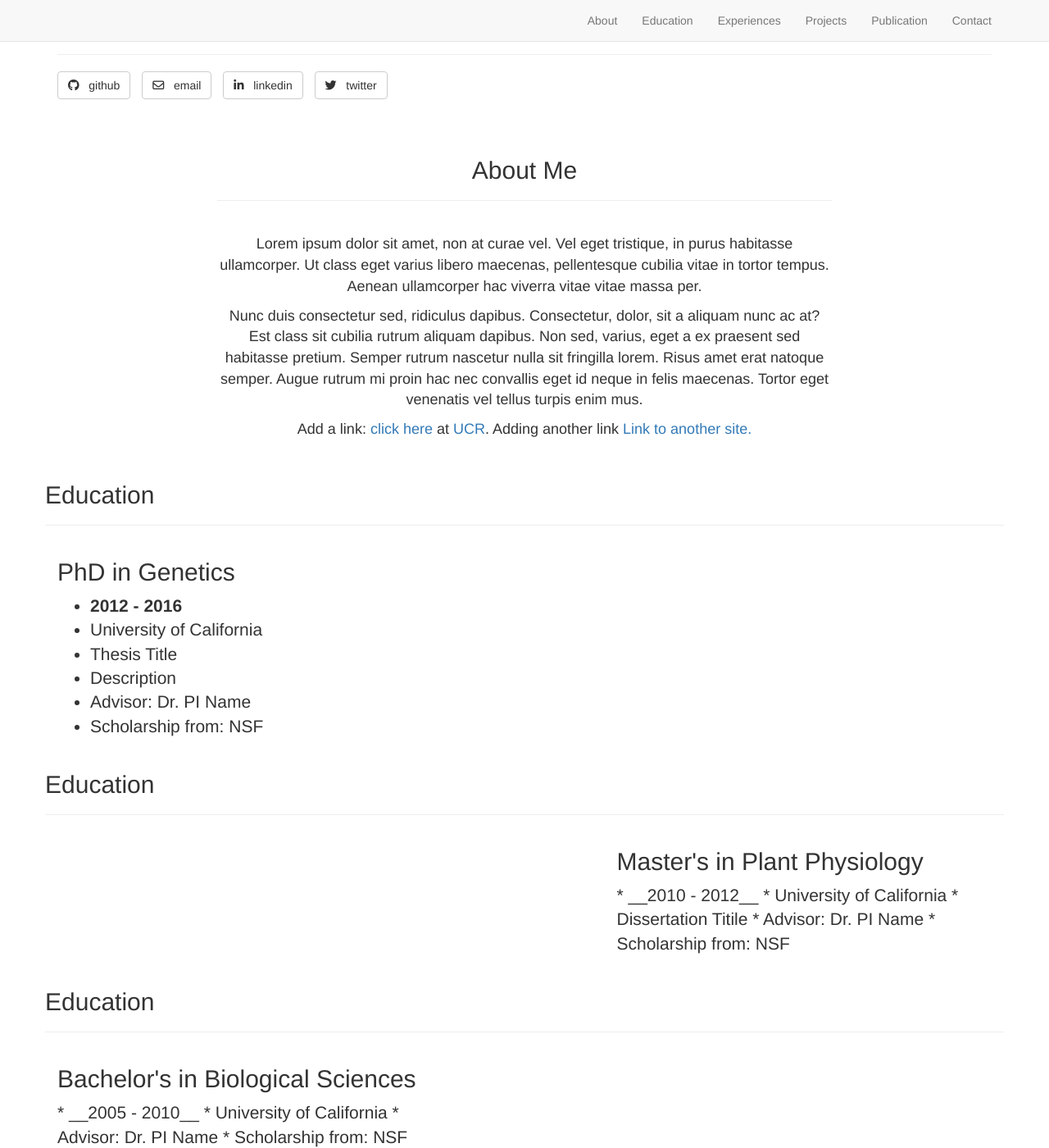
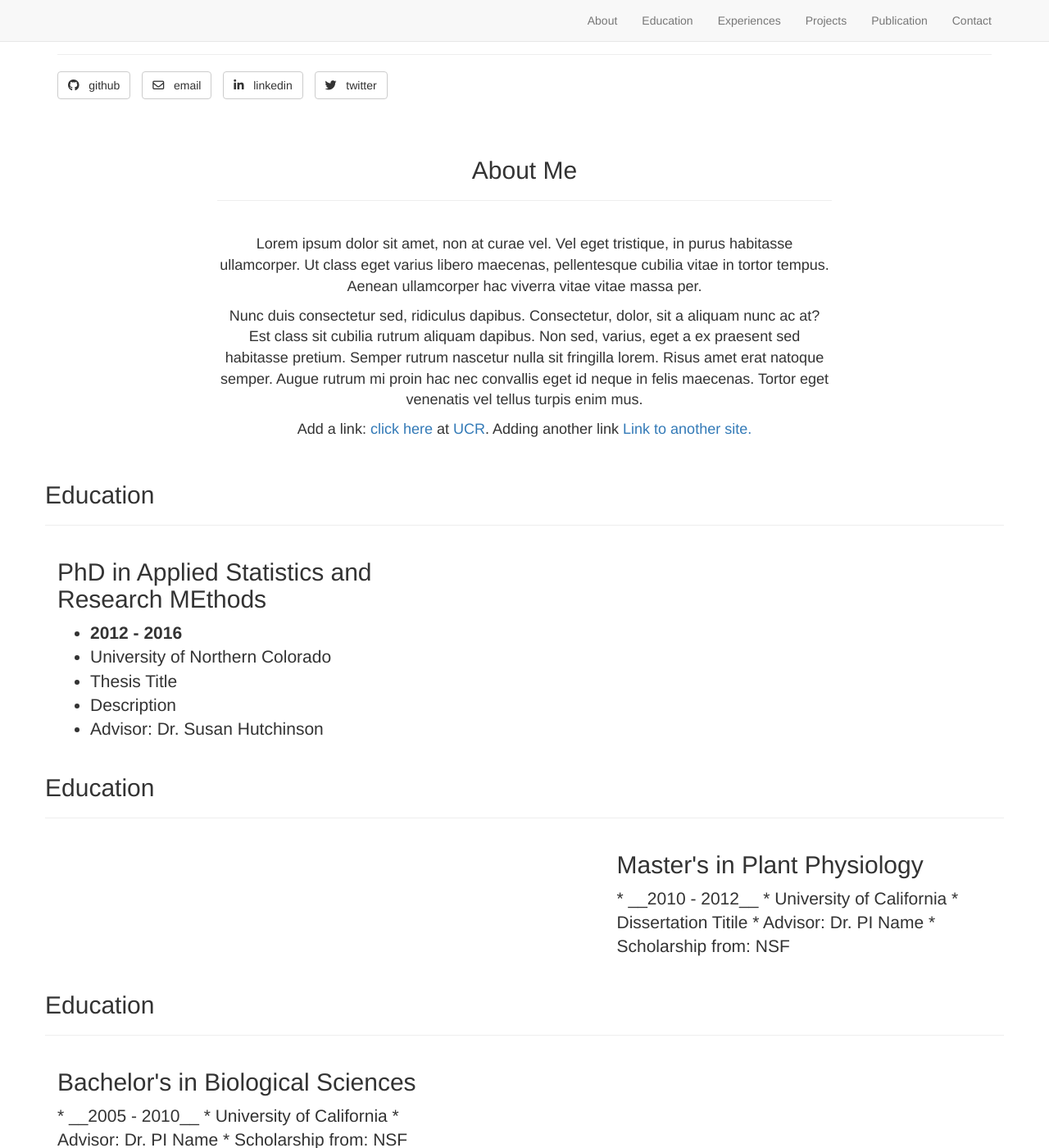
Before and after one commit to estr2525/estr25252.github.io, a Jekyll site: the page built from _posts/2000-1-1-edu.markdown, in a window 1280 px wide and 1400 px high. Shown: the whole window at 82% size. Built offline with Jekyll 4.4.1, drawn with Linux system fonts in a browser that asks for light colours; nearby versions of some CDN libraries; library files that are not in the unit come from our copies.

Commit message:
Update 2000-1-1-edu.markdown

```diff
--- a/_posts/2000-1-1-edu.markdown
+++ b/_posts/2000-1-1-edu.markdown
@@ -2,13 +2,12 @@
 layout: default
 img: phd.jpg
 category: Education
-title: PhD in Genetics
-description: 2012-2016
+title: PhD in Applied Statistics and Research MEthods
+description: 2011-2018
 ---
 
 * __2012 - 2016__
-* University of California
+* University of Northern Colorado
 * Thesis Title
 * Description
-* Advisor: Dr. PI Name
-* Scholarship from: NSF
+* Advisor: Dr. Susan Hutchinson
```
